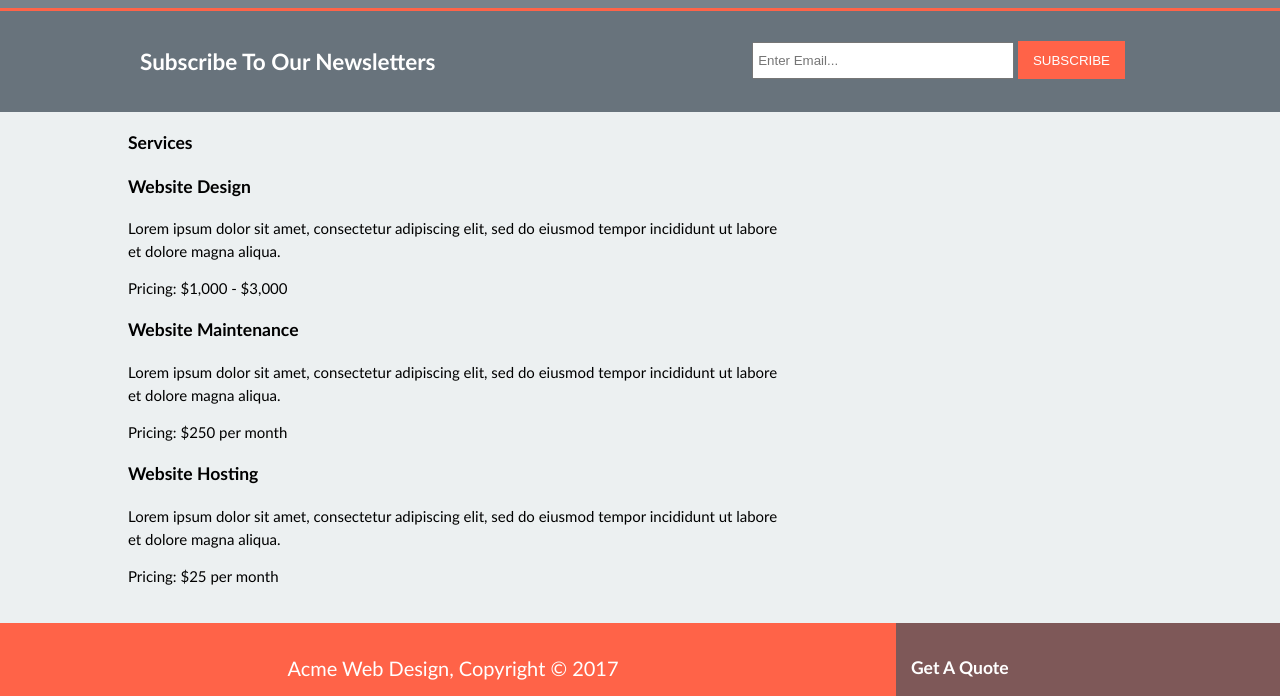
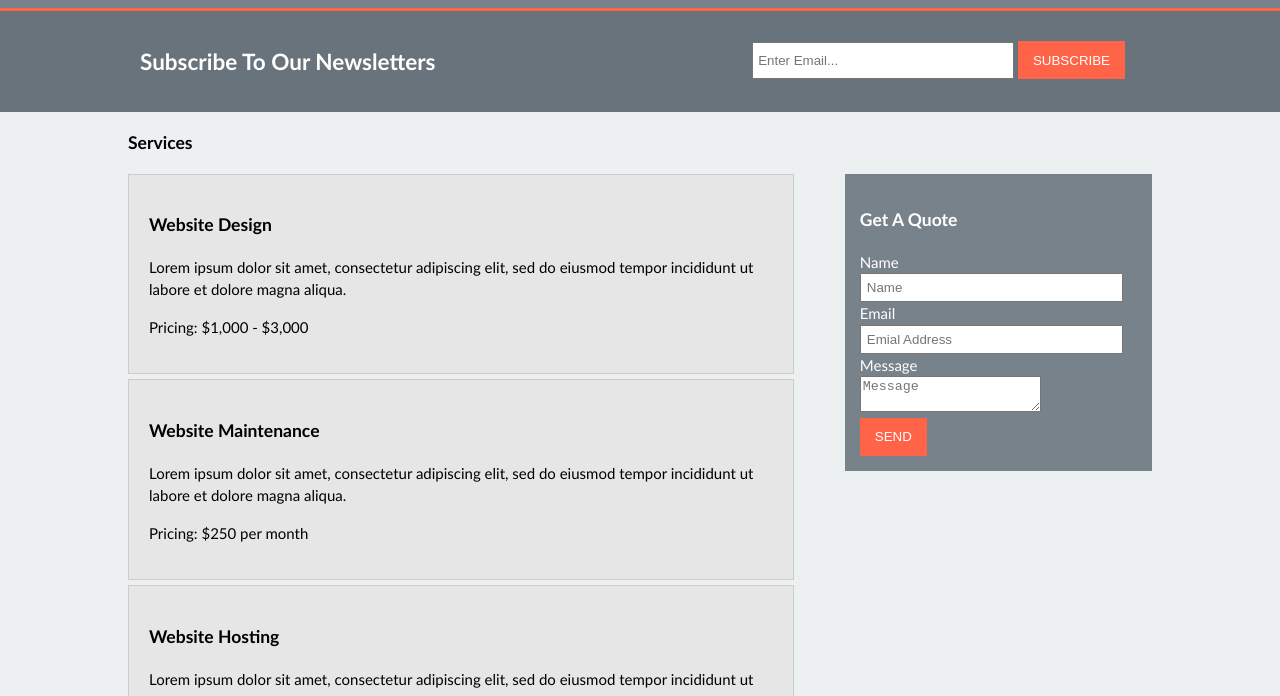
Before and after one commit to hknakn/Acme-Web-Design, a plain HTML site: page services.html in a window 1280 px wide. Shown: the part 92-788 px from the top of the page. Drawn offline with Linux system fonts and the light colour scheme.

Commit message:
Coded the services page

```diff
--- a/css/style.css
+++ b/css/style.css
@@ -146,7 +146,12 @@ header a:hover {
 aside#sidebar {
      float: right;
      width: 30%;
-     margin-top: 10px;
+     margin-top: 52px;
+}
+
+aside#sidebar .quote input, aside#sideabar .quote textarea {
+    width: 90%;
+    padding: 5px;
 }
 
 /* Main-Col */
@@ -155,6 +160,14 @@ article#main-col {
     width: 65%;
 }
 
+/* SERVICES */
+ul#services li {
+    list-style: none;
+    padding: 20px;
+    border: #cccccc solid 1px;
+    margin-bottom: 5px;
+    background-color: #e6e6e6;
+}
 
 /* FOOTER */
 footer {
--- a/services.html
+++ b/services.html
@@ -71,29 +71,24 @@
                         <p>Pricing: $25 per month</p>
                     </li>
                 </ul>
-        </div>
         </article>
 
         <aside id="sidebar">
             <div class="dark">
                 <h3>Get A Quote</h3>
-
                 <form class="quote">
                     <div>
                         <label>Name</label><br>
                         <input type="text" placeholder="Name">
                     </div>
-
                     <div>
                         <label>Email</label><br>
-                        <input type="email" placeholder="Email Address">
+                        <input type="email" placeholder="Emial Address">
                     </div>
-
                     <div>
                         <label>Message</label><br>
                         <textarea placeholder="Message"></textarea>
                     </div>
-
                     <button class="button_1" type="submit">Send</button>
                 </form>
             </div>
```
